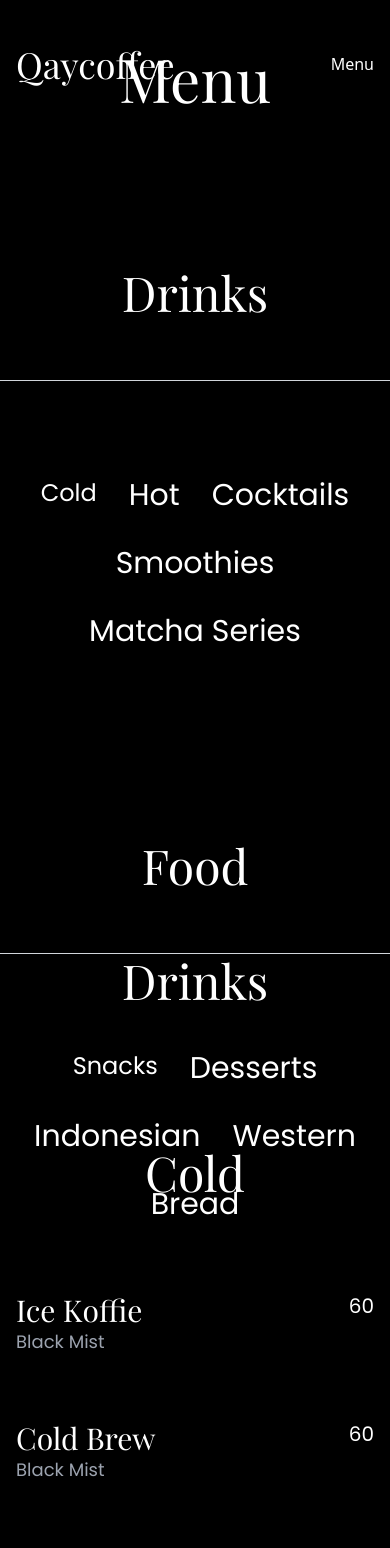
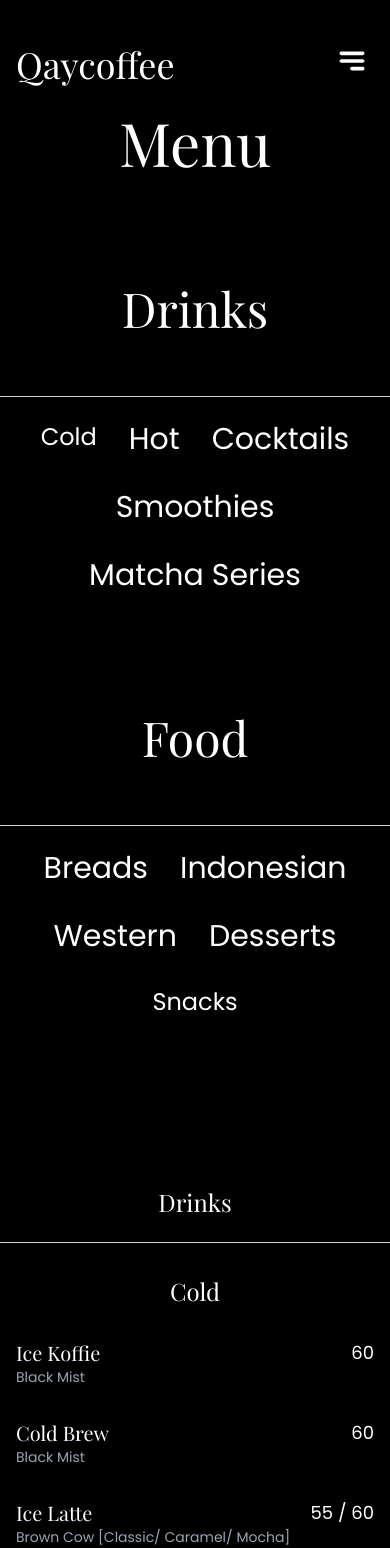
Before and after one commit to fickyfebrian/qaycoffee, a React (Vite) app: page /menu in a window 390 px wide. Shown: the top 1548 px of the page. Built offline with nearby package versions, Linux system fonts and the light colour scheme; a web font is replaced by a local one.

Commit message:
update: menu sidebar

```diff
--- /dev/null
+++ b/public/menu/bread.json
@@ -0,0 +1,30 @@
+{
+    "category": "Bread Series",
+    "items": [
+      {
+        "name": "Classic French Bread",
+        "description": "A long, crusty loaf of bread with a chewy interior",
+        "price": "15"
+      },
+      {
+        "name": "Whole Wheat Bread",
+        "description": "A nutritious bread made with whole wheat flour",
+        "price": "18"
+      },
+      {
+        "name": "Sourdough Bread",
+        "description": "Tangy bread with a distinctive flavor and texture",
+        "price": "20"
+      },
+      {
+        "name": "Italian Ciabatta",
+        "description": "A soft, airy bread with a chewy crust",
+        "price": "17"
+      },
+      {
+        "name": "Baguette",
+        "description": "A long, thin French bread with a crispy crust",
+        "price": "16"
+      }
+    ]
+  }
--- /dev/null
+++ b/public/menu/desserts.json
@@ -0,0 +1,40 @@
+{
+    "category": "Dessert Series",
+    "items": [
+      {
+        "name": "Chocolate Cake",
+        "description": "Rich chocolate cake with chocolate frosting",
+        "price": "20"
+      },
+      {
+        "name": "Cheesecake",
+        "description": "Creamy cheesecake with a graham cracker crust",
+        "price": "22"
+      },
+      {
+        "name": "Apple Pie",
+        "description": "Classic apple pie with a flaky crust",
+        "price": "25"
+      },
+      {
+        "name": "Tiramisu",
+        "description": "Italian dessert made with coffee-soaked ladyfingers, mascarpone cheese, and cocoa powder",
+        "price": "24"
+      },
+      {
+        "name": "Ice Cream Sundae",
+        "description": "Vanilla ice cream topped with hot fudge, whipped cream, and a cherry",
+        "price": "18"
+      },
+      {
+        "name": "Crème Brûlée",
+        "description": "A rich custard dessert with a caramelized sugar crust",
+        "price": "20"
+      },
+      {
+        "name": "Chocolate Lava Cake",
+        "description": "Warm chocolate cake with a molten chocolate center",
+        "price": "22"
+      }
+    ]
+  }
--- /dev/null
+++ b/public/menu/indonesian.json
@@ -0,0 +1,40 @@
+{
+    "category": "Indonesian Main Courses",
+    "items": [
+      {
+        "name": "Nasi Goreng",
+        "description": "Indonesian fried rice, a flavorful dish made with fried rice, vegetables, and various seasonings.",
+        "price": "15"
+      },
+      {
+        "name": "Rendang",
+        "description": "Rendang is a rich and flavorful Indonesian beef stew cooked in coconut milk and spices.",
+        "price": "25"
+      },
+      {
+        "name": "Sate Ayam",
+        "description": "Chicken satay, grilled skewers of marinated chicken served with peanut sauce.",
+        "price": "20"
+      },
+      {
+        "name": "Bakso",
+        "description": "Bakso is a popular Indonesian meatball soup.",
+        "price": "18"
+      },
+      {
+        "name": "Soto Ayam",
+        "description": "Soto ayam is a clear chicken noodle soup.",
+        "price": "16"
+      },
+      {
+        "name": "Mie Goreng",
+        "description": "Mie goreng is a stir-fried noodle dish.",
+        "price": "15"
+      },
+      {
+        "name": "Gado-gado",
+        "description": "Gado-gado is a traditional Indonesian salad with peanut sauce.",
+        "price": "18"
+      }
+    ]
+  }
--- /dev/null
+++ b/public/menu/snacks.json
@@ -0,0 +1,45 @@
+{
+    "category": "Snack Series",
+    "items": [
+      {
+        "name": "French Fries",
+        "description": "Crispy, golden-brown potato sticks",
+        "price": "10"
+      },
+      {
+        "name": "Onion Rings",
+        "description": "Crispy onion rings battered and fried",
+        "price": "12"
+      },
+      {
+        "name": "Nachos",
+        "description": "Tortilla chips topped with cheese, salsa, and sour cream",
+        "price": "15"
+      },
+      {
+        "name": "Buffalo Wings",
+        "description": "Chicken wings coated in a spicy buffalo sauce",
+        "price": "18"
+      },
+      {
+        "name": "Mozzarella Sticks",
+        "description": "Breaded mozzarella cheese sticks, deep-fried",
+        "price": "12"
+      },
+      {
+        "name": "Garlic Bread",
+        "description": "Bread topped with garlic butter and herbs",
+        "price": "8"
+      },
+      {
+        "name": "Pretzels",
+        "description": "Soft pretzels with salt",
+        "price": "6"
+      },
+      {
+        "name": "Jalapeño Poppers",
+        "description": "Jalapeno peppers stuffed with cheese and breaded",
+        "price": "15"
+      }
+    ]
+  }
--- /dev/null
+++ b/public/menu/western.json
@@ -0,0 +1,40 @@
+{
+    "category": "Western Series",
+    "items": [
+      {
+        "name": "Classic Cheeseburger",
+        "description": "A juicy beef patty topped with cheese, lettuce, tomato, onion, pickles, and mayonnaise on a toasted bun",
+        "price": "25"
+      },
+      {
+        "name": "Spaghetti Bolognese",
+        "description": "A hearty pasta dish with a meat-based sauce",
+        "price": "22"
+      },
+      {
+        "name": "Chicken Parmesan",
+        "description": "Breaded chicken breast topped with marinara sauce and mozzarella cheese",
+        "price": "24"
+      },
+      {
+        "name": "Fish and Chips",
+        "description": "Battered and fried fish served with french fries",
+        "price": "23"
+      },
+      {
+        "name": "Steak and Fries",
+        "description": "Grilled steak served with french fries and a side salad",
+        "price": "30"
+      },
+      {
+        "name": "Lasagna",
+        "description": "Layered pasta sheets filled with meat sauce and cheese",
+        "price": "26"
+      },
+      {
+        "name": "Chicken Pot Pie",
+        "description": "A savory pie filled with chicken, vegetables, and gravy",
+        "price": "28"
+      }
+    ]
+  }
--- a/src/components/menu/menu.jsx
+++ b/src/components/menu/menu.jsx
@@ -2,12 +2,12 @@
 
 export default function MenuHeader() {
   return (
-    <div className="relative h-screen mx-auto">
+    <div className="relative h-auto mx-auto">
       <div className="flex flex-col items-center justify-center">
-        <div className="text-6xl font-playfair px-12 py-12">Menu</div>
-        <div className="text-5xl font-playfair px-12 pt-28 pb-12">Drinks</div>
+        <div className="text-6xl font-playfair px-12 py-28 sm:py-28 md:py-36 lg:py-52">Menu</div>
+        <div className="text-5xl font-playfair px-12 pb-12">Drinks</div>
         <div className="mt-4 border-t border-gray-300 pt-4 w-full max-w-[1700px] flex flex-col items-center">
-          <div className="py-20 flex flex-wrap justify-center gap-8 sm:gap-4 md:gap-36 lg:gap-56">
+        <div className="py-2 flex flex-wrap justify-center gap-8 sm:gap-10 md:gap-24 lg:gap-40">
             <a href="#cold" className="text-2xl font-poppins hover:uppercase">
               Cold
             </a>
@@ -27,12 +27,9 @@
         </div>
         <div className="text-5xl font-playfair px-12 pt-28 pb-12">Food</div>
         <div className="mt-4 border-t border-gray-300 pt-4 w-full max-w-[1700px] flex flex-col items-center"></div>
-        <div className="py-20 flex flex-wrap justify-center gap-8 sm:gap-4 md:gap-36 lg:gap-56">
-          <a href="#snacks" className="text-2xl font-poppins hover:uppercase">
-            Snacks
-          </a>
-          <a href="#desserts" className="text-3xl font-poppins hover:uppercase">
-            Desserts
+        <div className="py-2 flex flex-wrap justify-center gap-8 sm:gap-10 md:gap-24 lg:gap-40">
+          <a href="#bread" className="text-3xl font-poppins hover:uppercase">
+            Breads
           </a>
           <a href="#indonesian" className="text-3xl font-poppins hover:uppercase">
             Indonesian
@@ -40,8 +37,11 @@
           <a href="#western" className="text-3xl font-poppins hover:uppercase">
             Western
           </a>
-          <a href="#bread" className="text-3xl font-poppins hover:uppercase">
-            Bread
+          <a href="#desserts" className="text-3xl font-poppins hover:uppercase">
+            Desserts
+          </a>
+          <a href="#snacks" className="text-2xl font-poppins hover:uppercase">
+            Snacks
           </a>
         </div>
       </div>
--- a/src/components/navbar/index.jsx
+++ b/src/components/navbar/index.jsx
@@ -1,4 +1,4 @@
-import React, { useState, useEffect } from 'react';
+import React, { useState, useEffect } from "react";
 
 export default function Navbar() {
   const [showNavbar, setShowNavbar] = useState(true);
@@ -7,7 +7,7 @@
   const [isScrolled, setIsScrolled] = useState(false); // State untuk mengatur warna background navbar
 
   const controlNavbar = () => {
-    if (typeof window !== 'undefined') {
+    if (typeof window !== "undefined") {
       if (window.scrollY > lastScrollY) {
         setShowNavbar(false);
       } else {
@@ -21,19 +21,19 @@
   };
 
   useEffect(() => {
-    if (typeof window !== 'undefined') {
-      window.addEventListener('scroll', controlNavbar);
+    if (typeof window !== "undefined") {
+      window.addEventListener("scroll", controlNavbar);
       return () => {
-        window.removeEventListener('scroll', controlNavbar);
+        window.removeEventListener("scroll", controlNavbar);
       };
     }
   }, [lastScrollY]);
 
   useEffect(() => {
     if (sidebarOpen) {
-      document.body.style.overflow = 'hidden';
+      document.body.style.overflow = "hidden";
     } else {
-      document.body.style.overflow = 'unset';
+      document.body.style.overflow = "unset";
     }
   }, [sidebarOpen]);
 
@@ -41,8 +41,8 @@
     <>
       <nav
         className={`fixed w-full top-0 left-0 z-40 transition-transform duration-300 ${
-          showNavbar ? 'transform translate-y-0' : 'transform -translate-y-full'
-        } ${isScrolled ? 'bg-black' : 'bg-transparent'}`} // Berubah dari transparent ke hitam
+          showNavbar ? "transform translate-y-0" : "transform -translate-y-full"
+        } ${isScrolled ? "bg-black" : "bg-transparent"}`} // Berubah dari transparent ke hitam
       >
         <div className="max-w-7xl mx-auto px-4 sm:px-6 lg:px-8">
           <div className="flex justify-between items-center h-32">
@@ -88,7 +88,33 @@
                 className="text-white focus:outline-none"
                 onClick={() => setSidebarOpen(true)}
               >
-                Menu
+                <svg
+                  viewBox="-2.4 -2.4 28.80 28.80"
+                  fill="none"
+                  xmlns="http://www.w3.org/2000/svg"
+                  transform="rotate(0)matrix(1, 0, 0, 1, 0, 0)"
+                  width="44"
+                  height="44"
+                >
+                  <g id="SVGRepo_bgCarrier" strokeWidth="0"></g>
+                  <g
+                    id="SVGRepo_tracerCarrier"
+                    strokeLinecap="round"
+                    strokeLinejoin="round"
+                  ></g>
+                  <g id="SVGRepo_iconCarrier">
+                    <g id="Menu / Menu_Alt_01">
+                      <path
+                        id="Vector"
+                        d="M12 17H19M5 12H19M5 7H19"
+                        stroke="white"
+                        strokeWidth="2.4"
+                        strokeLinecap="round"
+                        strokeLinejoin="round"
+                      ></path>
+                    </g>
+                  </g>
+                </svg>
               </button>
             </div>
           </div>
@@ -105,27 +131,43 @@
 
       {/* Sidebar */}
       <div
-        className={`fixed inset-y-0 right-0 z-50 w-64 bg-gray-800 transition-transform duration-300 ease-in-out ${
-          sidebarOpen ? 'transform translate-x-0' : 'transform translate-x-full'
+        className={`fixed inset-y-0 right-0 z-50 w-[400px] bg-gradient-to-br bg-black transition-transform duration-300 ease-in-out ${
+          sidebarOpen ? "transform translate-x-0" : "transform translate-x-full"
         } md:hidden`}
       >
-        <div className="flex flex-col p-4 space-y-4">
+        <div className="flex flex-col p-4 space-y-4 text-center items-center justify-center min-h-screen">
           <button
-            className="text-white text-2xl self-end"
+            className="absolute top-4 right-4 text-white text-4xl z-10"
             onClick={() => setSidebarOpen(false)}
           >
             &times;
           </button>
-          <a href=" " className="text-white text-2xl" onClick={() => setSidebarOpen(false)}>
+          <a
+            href="/"
+            className="text-white text-2xl"
+            onClick={() => setSidebarOpen(false)}
+          >
             Home
           </a>
-          <a href="/menu" className="text-white text-2xl" onClick={() => setSidebarOpen(false)}>
+          <a
+            href="/menu"
+            className="text-white text-2xl"
+            onClick={() => setSidebarOpen(false)}
+          >
             Menu
           </a>
-          <a href="/about" className="text-white text-2xl" onClick={() => setSidebarOpen(false)}>
+          <a
+            href="/about"
+            className="text-white text-2xl"
+            onClick={() => setSidebarOpen(false)}
+          >
             About
           </a>
-          <a href="/contact" className="text-white text-2xl" onClick={() => setSidebarOpen(false)}>
+          <a
+            href="/contact"
+            className="text-white text-2xl"
+            onClick={() => setSidebarOpen(false)}
+          >
             Contact
           </a>
         </div>
--- a/src/pages/menu.jsx
+++ b/src/pages/menu.jsx
@@ -7,17 +7,23 @@
   const [cocktailsMenu, setCocktailsMenu] = useState([]);
   const [smoothiesMenu, setSmoothiesMenu] = useState([]);
   const [matchaMenu, setMatchaMenu] = useState([]);
+  const [breadMenu, setBreadMenu] = useState([]);
+  const [dessertsMenu, setDessertsMenu] = useState([]);
+  const [indonesianMenu, setIndonesianMenu] = useState([]);
+  const [snacksMenu, setSnacksMenu] = useState([]);
+  const [westernMenu, setWesternMenu] = useState([]);
+  const [showBackToTop, setShowBackToTop] = useState(false);
 
   const fetchMenu = (url, setMenuState) => {
     fetch(url)
-      .then(response => {
+      .then((response) => {
         if (!response.ok) {
           throw new Error(`HTTP error! status: ${response.status}`);
         }
         return response.json();
       })
-      .then(data => setMenuState(data.items))
-      .catch(error => {
+      .then((data) => setMenuState(data.items))
+      .catch((error) => {
         console.error(`Error fetching menu from ${url}:`, error);
         setMenuState([]); // Set empty array on error to avoid undefined issues
       });
@@ -29,28 +35,53 @@
     fetchMenu("/menu/cocktails.json", setCocktailsMenu);
     fetchMenu("/menu/smoothies.json", setSmoothiesMenu);
     fetchMenu("/menu/matcha.json", setMatchaMenu);
+    fetchMenu("/menu/bread.json", setBreadMenu);
+    fetchMenu("/menu/desserts.json", setDessertsMenu);
+    fetchMenu("/menu/indonesian.json", setIndonesianMenu);
+    fetchMenu("/menu/snacks.json", setSnacksMenu);
+    fetchMenu("/menu/western.json", setWesternMenu);
 
+    const handleScroll = () => {
+      setShowBackToTop(window.scrollY > 300);
+    };
+
+    window.addEventListener('scroll', handleScroll);
+    return () => window.removeEventListener('scroll', handleScroll);
   }, []);
+
+  const scrollToTop = () => {
+    window.scrollTo({
+      top: 0,
+      behavior: 'smooth'
+    });
+  };
 
   const renderMenuSection = (title, menuItems, id) => (
     <>
-      <div id={id} className="flex justify-center text-5xl font-playfair px-24 py-24">{title}</div>
+      <div
+        id={id}
+        className="flex justify-center text-2xl sm:text-3xl md:text-4xl lg:text-5xl font-playfair px-4 sm:px-8 md:px-16 lg:px-24 py-8 sm:py-12 md:py-16 lg:py-24"
+      >
+        {title}
+      </div>
       <div className="flex justify-center">
-        <div className="max-w-7xl w-full px-4 sm:px-6 lg:px-8">
+        <div className="w-full max-w-7xl px-4 sm:px-6 lg:px-8">
           {menuItems.length > 0 ? (
-            <div className="grid grid-cols-1 md:grid-cols-2 gap-16">
+            <div className="grid grid-cols-1 md:grid-cols-2 gap-8 md:gap-16">
               {menuItems.map((item, index) => (
                 <div key={index} className="flex justify-between items-start">
-                  <div>
-                    <h2 className="text-3xl font-playfair">{item.name}</h2>
-                    <p className="text-lg font-poppins text-gray-400">{item.description}</p>
+                  <div className="pr-4">
+                    <h2 className="text-xl sm:text-2xl md:text-3xl font-playfair">{item.name}</h2>
+                    <p className="text-sm sm:text-base md:text-lg font-poppins text-gray-400">
+                      {item.description}
+                    </p>
                   </div>
-                  <span className="text-xl font-poppins">{item.price}</span>
+                  <span className="text-lg sm:text-xl md:text-2xl font-poppins whitespace-nowrap">{item.price}</span>
                 </div>
               ))}
             </div>
           ) : (
-            <p className="text-center text-lg">Loading menu...</p>
+            <p className="text-center text-base sm:text-lg">Loading menu...</p>
           )}
         </div>
       </div>
@@ -58,11 +89,11 @@
   );
 
   return (
-    <div className="w-full pb-40 bg-transparent">
+    <div className="w-full pb-20 sm:pb-40 bg-transparent relative">
       <div>
         <MenuHeader />
         <div className="flex justify-center">
-          <div className="text-5xl font-playfair text-center px-12 pt-28 pb-12">
+          <div className="border-b border-gray-300 w-full max-w-[1700px] text-2xl sm:text-3xl md:text-4xl lg:text-5xl font-playfair text-center px-4 sm:px-44 md:px-52 pt-40 sm:pt-64 md:pt-80 lg:pt-28 pb-6 sm:pb-8 md:pb-10 lg:pb-12">
             Drinks
           </div>
         </div>
@@ -70,9 +101,29 @@
         {renderMenuSection("Hot", hotMenu, "hot")}
         {renderMenuSection("Cocktails", cocktailsMenu, "cocktails")}
         {renderMenuSection("Smoothies", smoothiesMenu, "smoothies")}
-        {renderMenuSection("Matcha Series", matchaMenu , "matcha")}
-
+        {renderMenuSection("Matcha Series", matchaMenu, "matcha")}
+        <div className="flex justify-center">
+          <div className="border-b border-gray-300 w-full max-w-[1700px] text-2xl sm:text-3xl md:text-4xl lg:text-5xl font-playfair text-center px-4 sm:px-8 md:px-12 pt-16 sm:pt-20 md:pt-24 lg:pt-28 pb-6 sm:pb-8 md:pb-10 lg:pb-12">
+            Foods
+          </div>
+        </div>
+        {renderMenuSection("Breads", breadMenu, "bread")}
+        {renderMenuSection("Indonesian", indonesianMenu, "indonesian")}
+        {renderMenuSection("Western", westernMenu, "western")}
+        {renderMenuSection("Desserts", dessertsMenu, "desserts")}
+        {renderMenuSection("Snacks", snacksMenu, "snacks")}
       </div>
+      {showBackToTop && (
+        <button
+          onClick={scrollToTop}
+          className="fixed bottom-8 right-8 bg-white text-black p-4 rounded-full shadow-lg hover:bg-gray-400 transition-colors duration-200"
+          aria-label="Back to top"
+        >
+          <svg xmlns="http://www.w3.org/2000/svg" className="h-6 w-6" fill="none" viewBox="0 0 24 24" stroke="currentColor">
+            <path strokeLinecap="round" strokeLinejoin="round" strokeWidth={2} d="M5 10l7-7m0 0l7 7m-7-7v18" />
+          </svg>
+        </button>
+      )}
     </div>
   );
 }
```
